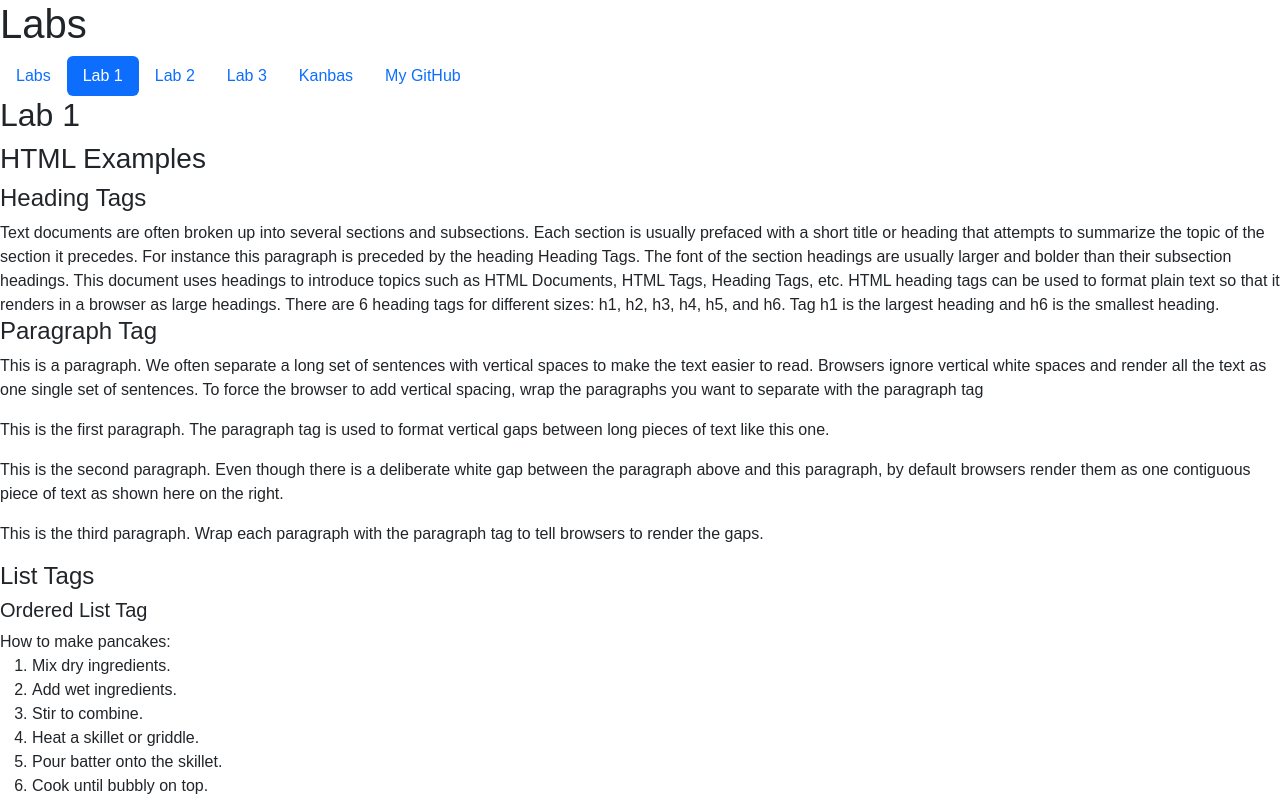
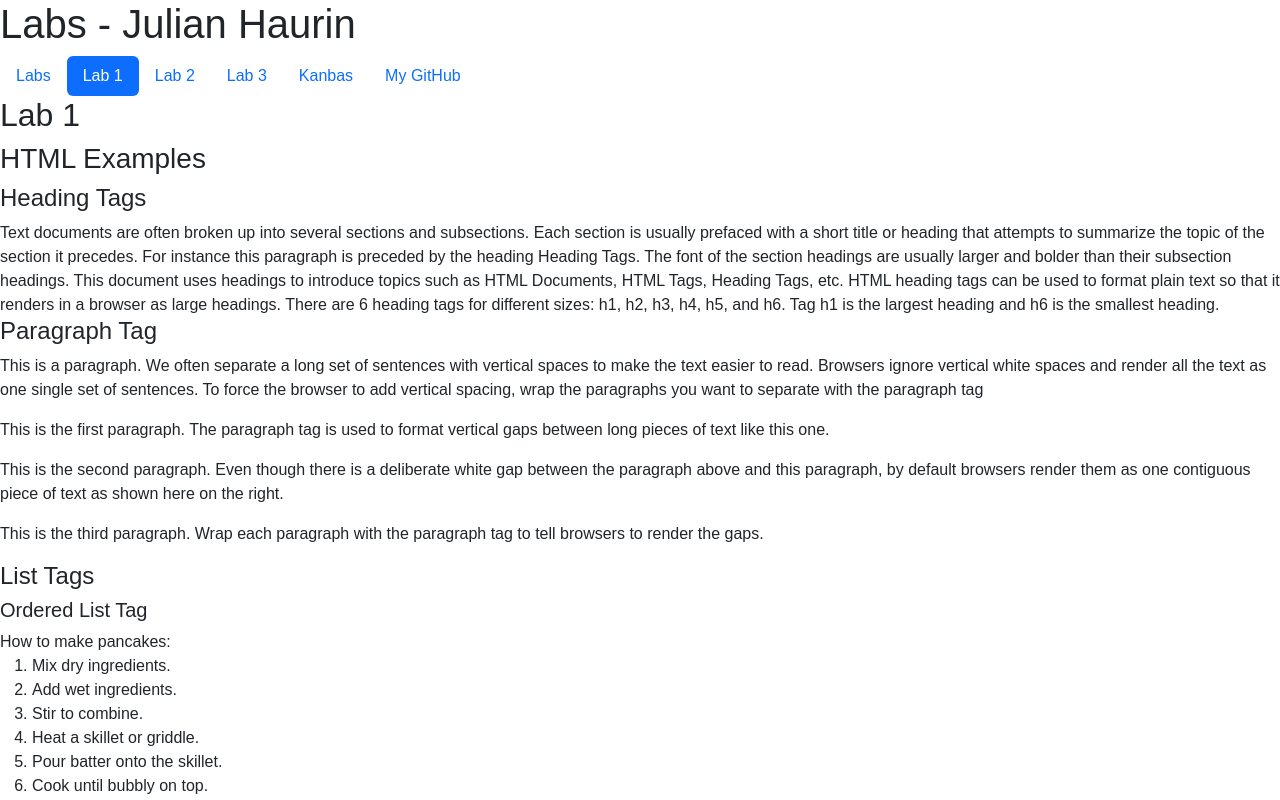
Before and after one commit to julianhaurin/kanbas-react-web-app, a React (Create React App) app: page /#/Labs/Lab1 in a window 1280 px wide. Shown: the top 800 px of the page. Built offline with nearby package versions, Linux system fonts and the light colour scheme.

Commit message:
Minor updates

```diff
--- a/src/Labs/TOC.tsx
+++ b/src/Labs/TOC.tsx
@@ -21,7 +21,7 @@
         className="nav-item"><Link to="/Kanbas" className="nav-link">Kanbas</Link>
       </li>
       <li className="nav-item">
-        <Link id="wd-k" to="https://github.com/julianhaurin/kanbas-react-web-app" className="nav-link">
+        <Link id="wd-github" to="https://github.com/julianhaurin/kanbas-react-web-app" className="nav-link">
           My GitHub
         </Link>
       </li>
--- a/src/Labs/index.tsx
+++ b/src/Labs/index.tsx
@@ -11,7 +11,7 @@
 {
   return (
     <div id="wd-labs">
-      <h1>Labs</h1>
+      <h1>Labs - Julian Haurin</h1>
       <TOC />
       <Routes>
         <Route path="/" element={<Navigate to="Lab1" />} />
```
